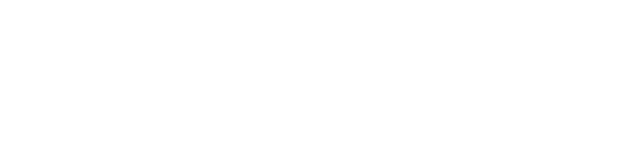
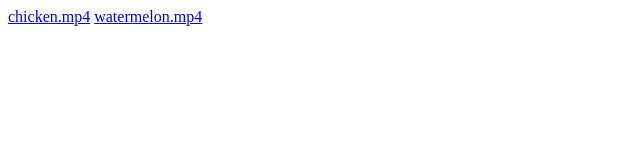
Before and after one commit to 19ty84/xssmc.github.io, a plain HTML site: page tools/src/index.html in a window 1280 px wide. Shown: the whole page, without its empty margins (0-640 px from the left). Drawn offline with Linux system fonts and the light colour scheme.

Commit message:
Update index.html

```diff
--- a/tools/src/index.html
+++ b/tools/src/index.html
@@ -4,6 +4,7 @@
     <title>资源</title>
   </head>
   <body>
-
+    <a href="chicken.mp4">chicken.mp4</a>
+    <a href="watermelon.mp4">watermelon.mp4</a>
   </body>
 </html>
```
